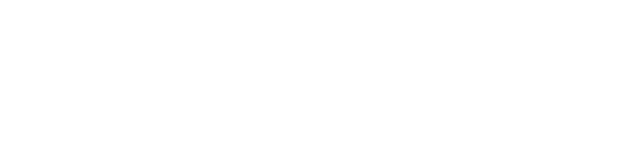
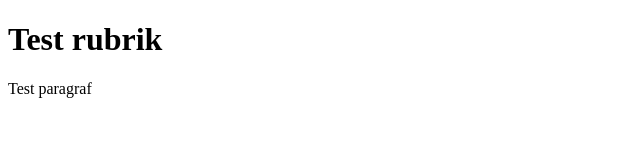
Before and after one commit to broder-robert/Git-test2, a plain HTML site: page index.html in a window 1280 px wide. Shown: the whole page, without its empty margins (0-640 px from the left). Drawn offline with Linux system fonts and the light colour scheme.

Commit message:
Första förändringen

```diff
--- a/index.html
+++ b/index.html
@@ -3,7 +3,12 @@
 <head>
     <meta charset="UTF-8">
     <meta name="viewport" content="width=device-width, initial-scale=1.0">
-    <title>Document</title>
+    <title>Test titel</title>
+    <main>
+        <h1>Test rubrik</h1>
+        <p>Test paragraf</p>
+        <!-- <footer></footer> -->
+    </main>
 </head>
 <body>
 
```
